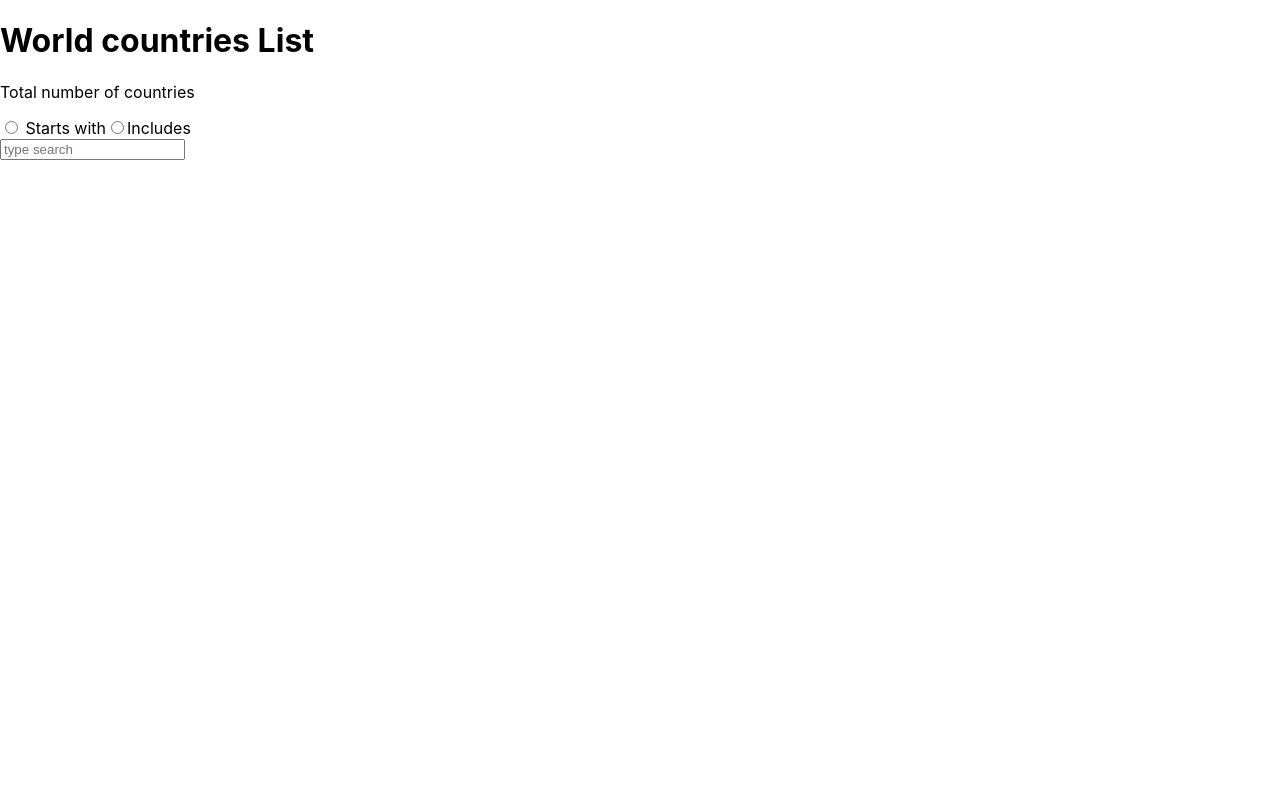
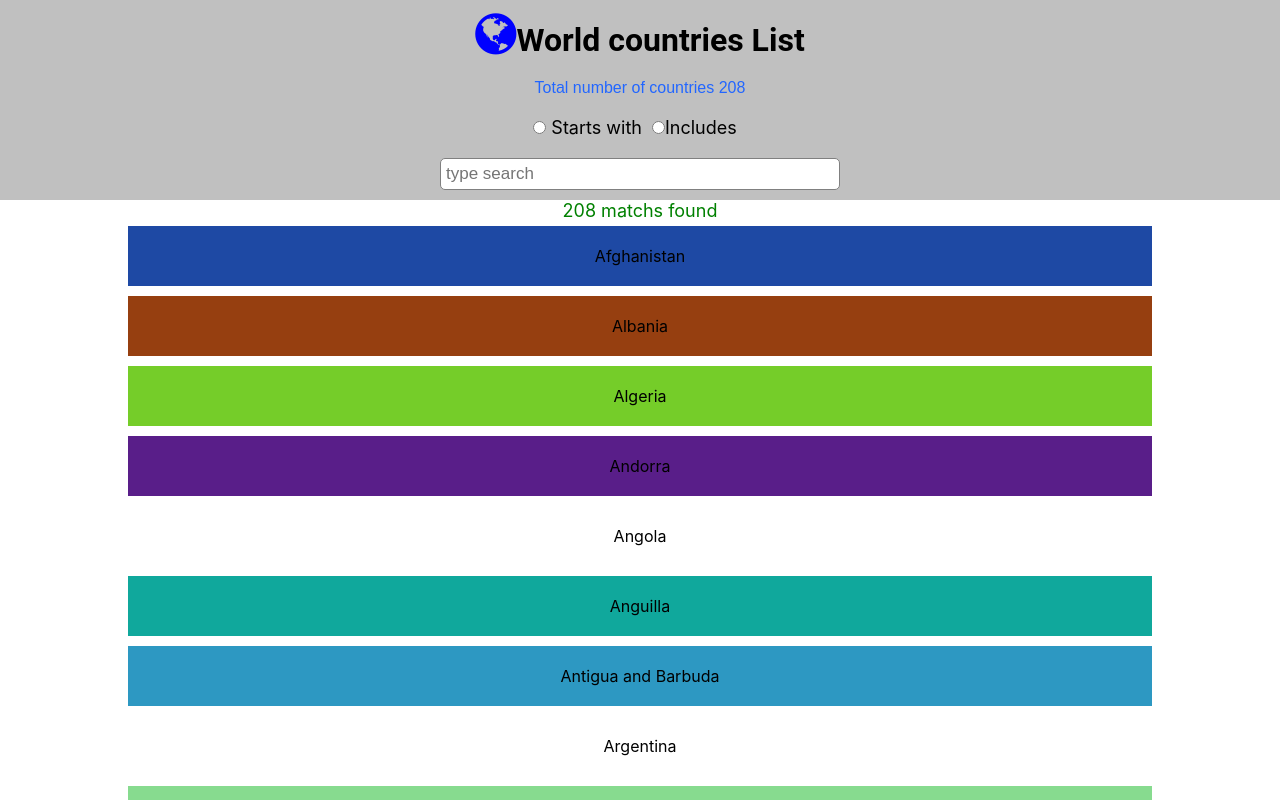
Before and after one commit to birukyemane/countriesList-react, a React (Create React App) app: page / in a window 1280 px wide. Shown: the top 800 px of the page. Built offline with nearby package versions, Linux system fonts and the light colour scheme; the HTML template or start-up script is replaced by a standard one.

Commit message:
implemented using only one class component

```diff
--- a/package.json
+++ b/package.json
@@ -8,7 +8,7 @@
     "react-scripts": "2.0.5"
   },
   "scripts": {
-    "start": "PORT=3006 react-scripts start",
+    "start": "PORT=3000 react-scripts start",
     "build": "react-scripts build",
     "test": "react-scripts test",
     "eject": "react-scripts eject"
--- a/public/index.html
+++ b/public/index.html
@@ -4,6 +4,8 @@
     <meta charset="utf-8">
     <meta name="viewport" content="width=device-width, initial-scale=1, shrink-to-fit=no">
     <meta name="theme-color" content="#000000">
+    <link rel="stylesheet" href="https://cdnjs.cloudflare.com/ajax/libs/font-awesome/4.7.0/css/font-awesome.css">
+
     <!--
       manifest.json provides metadata used when your web app is added to the
       homescreen on Android. See https://developers.google.com/web/fundamentals/web-app-manifest/
--- a/src/App.css
+++ b/src/App.css
@@ -1,32 +1,85 @@
-.App {
+* {
+  box-sizing: border-box;
+  padding: 0;
+  margin:0;
+}
+
+div {
   text-align: center;
 }
 
-.App-logo {
-  animation: App-logo-spin infinite 20s linear;
-  height: 40vmin;
+header {
+  background-color: Silver;
+  width: 100%;
 }
 
-.App-header {
-  background-color: #282c34;
-  min-height: 100vh;
+.flex-container {
   display: flex;
   flex-direction: column;
   align-items: center;
-  justify-content: center;
-  font-size: calc(10px + 2vmin);
-  color: white;
+  justify-content: space-between;
 }
 
-.App-link {
-  color: #61dafb;
+.flex-items {
+  margin: 10px;
 }
 
-@keyframes App-logo-spin {
-  from {
-    transform: rotate(0deg);
-  }
-  to {
-    transform: rotate(360deg);
-  }
+i {
+  color: blue;
 }
+
+h1{
+  font-family: 'Roboto', sans-serif;
+  display: inline-block;
+}
+
+hr {
+  color: black;
+}
+
+#noOfCountries{
+  font-family: 'Libre Franklin', sans-serif;
+  font-size: 16px;
+  color: #2266ff;
+}
+
+label {
+  font-size: 18px;
+  margin-right: 10px;
+}
+
+input[type = "text"] {
+  font-family: 'Libre Franklin', sans-serif;
+  font-size: 17px;
+  padding : 5px;
+  width: 400px;
+  color: gray;
+  border:1px solid gray ;
+  border-radius: 5px;
+}
+
+#container {
+
+}
+
+#countryInfo{
+ padding: 20px;
+ margin: 5px 0 5px 0;
+ text-align: center;
+ width: 80%;
+}
+
+.initialMessage {
+  color: green;
+  font-size: 20px;
+}
+
+.found {
+  color: green;
+  font-size: 18px;
+}
+
+.not-found {
+  color: red;
+  font-size: 18px;
+}
--- a/src/App.js
+++ b/src/App.js
@@ -1,29 +1,92 @@
 import React, { Component } from 'react';
 import './App.css';
+import './components/Country.js';
+
+const Countries= ["Afghanistan","Albania","Algeria","Andorra","Angola","Anguilla","Antigua and Barbuda","Argentina","Armenia","Aruba","Australia","Austria","Azerbaijan","Bahamas"
+	,"Bahrain","Bangladesh","Barbados","Belarus","Belgium","Belize","Benin","Bermuda","Bhutan","Bolivia","Bosnia and Herzegovina","Botswana","Brazil","British Virgin Islands"
+	,"Brunei","Bulgaria","Burkina Faso","Burundi","Cambodia","Cameroon","Canada","Cape Verde","Cayman Islands","Chad","Chile","China","Colombia","Congo","Cook Islands","Costa Rica"
+	,"Cote D Ivoire","Croatia","Cruise Ship","Cuba","Cyprus","Czech Republic","Denmark","Djibouti","Dominica","Dominican Republic","Ecuador","Egypt","El Salvador","Equatorial Guinea"
+	,"Estonia","Ethiopia","Falkland Islands","Faroe Islands","Fiji","Finland","France","French Polynesia","French West Indies","Gabon","Gambia","Georgia","Germany","Ghana"
+	,"Gibraltar","Greece","Greenland","Grenada","Guam","Guatemala","Guernsey","Guinea","Guinea Bissau","Guyana","Haiti","Honduras","Hong Kong","Hungary","Iceland","India"
+	,"Indonesia","Iran","Iraq","Ireland","Isle of Man","Israel","Italy","Jamaica","Japan","Jersey","Jordan","Kazakhstan","Kenya","Kuwait","Kyrgyz Republic","Laos","Latvia"
+	,"Lebanon","Lesotho","Liberia","Libya","Liechtenstein","Lithuania","Luxembourg","Macau","Macedonia","Madagascar","Malawi","Malaysia","Maldives","Mali","Malta","Mauritania"
+	,"Mauritius","Mexico","Moldova","Monaco","Mongolia","Montenegro","Montserrat","Morocco","Mozambique","Namibia","Nepal","Netherlands","Netherlands Antilles","New Caledonia"
+	,"New Zealand","Nicaragua","Niger","Nigeria","Norway","Oman","Pakistan","Palestine","Panama","Papua New Guinea","Paraguay","Peru","Philippines","Poland","Portugal"
+	,"Puerto Rico","Qatar","Reunion","Romania","Russia","Rwanda","Saint Pierre and Miquelon","Samoa","San Marino","Satellite","Saudi Arabia","Senegal","Serbia","Seychelles"
+	,"Sierra Leone","Singapore","Slovakia","Slovenia","South Africa","South Korea","Spain","Sri Lanka","St Kitts and Nevis","St Lucia","St Vincent","St. Lucia","Sudan"
+	,"Suriname","Swaziland","Sweden","Switzerland","Syria","Taiwan","Tajikistan","Tanzania","Thailand","Timor L'Este","Togo","Tonga","Trinidad and Tobago","Tunisia"
+	,"Turkey","Turkmenistan","Turks and Caicos","Uganda","Ukraine","United Arab Emirates","United Kingdom","United States","United States Minor Outlying Islands","Uruguay"
+  ,"Uzbekistan","Venezuela","Vietnam","Virgin Islands (US)","Yemen","Zambia","Zimbabwe"];
 
 class App extends Component {
+  state = {
+    searchKey: "",
+    reslut: Countries,
+    startWith: false,
+    includes: false,
+  }
+
+  searchEventHandler = (e) => {
+    this.setState({searchKey: e.target.value});
+  }
+
+  startWithEventHandler = (e) => {
+    this.setState({startWith: true,includes:false});
+  }
+
+  includesEventHandler = (e) => {
+    this.setState({startsWith: false,includes: true})
+  }
+
+  startsWith = (keyWord) => { // search countries that start with the input search key word
+		return Countries.filter(e => e.toLowerCase().startsWith(keyWord.toLowerCase()));
+	}
+
+	containsWord = (keyWord) => { // search countries that includes the search key word
+		return Countries.filter(e => e.toLowerCase().includes(keyWord.toLowerCase()));
+  }
+
+  randomHexaColor = () =>{
+    let randomNum = Math.floor(Math.random()* 10000000);
+    return (`#${randomNum.toString(16)}`);
+  }
+
   render() {
+    let result = this.state.reslut;
+    let key = this.state.searchKey;
+    if(this.state.startWith) {
+      result = this.startsWith(key);
+    }
+
+    if(this.state.includes){
+      result = this.containsWord(key);
+    }
+   let  numOfResults = (result.length >1 ? `${result.length} matchs found` : `${(result.length==1?"1 match found":"No matches found")}`);
+   let resultsFoundClass = (result.length >= 1? "found":"not-found");
+
     return (
-      <div>
+      <div className="flex-container">
         <header className="flex-container">
-
           <div className="flex-items">
               <i className="fa fa-globe fa-3x"></i>
               <h1>World countries List</h1>
           </div>
-          <p id="noOfCountries"  className="flex-items">Total number of countries </p>
+          <p id="noOfCountries"  className="flex-items">Total number of countries {Countries.length}</p>
           <div className="flex-items">
-                  <input id="startWord" type="radio" name="wordPositon" value="startWord"/>
-                  <label for="starWord"> Starts with</label>
-                  <input id="anyWord" type="radio" name="wordPositon" value="anyWord"/>
-                  <label for="anyWord">Includes</label>
+            <input  onChange={this.startWithEventHandler} id="startWord" type="radio" name="wordPositon" value="startWord"/>
+            <label htmlFor="starWord"> Starts with</label>
+            <input onChange={this.includesEventHandler} id="anyWord" type="radio" name="wordPositon" value="anyWord"/>
+            <label htmlFor="anyWord">Includes</label>
           </div>
-
-          <input id="searchInput" type="text"  placeholder="type search" class="flex-items"/>
-
+          <input onChange={this.searchEventHandler} id="searchInput" type="text"  placeholder="type search" className="flex-items"/>
           <div/>
-
-      </header>
+        </header>
+        <div>
+          <p className = {resultsFoundClass}>{numOfResults}</p>
+        </div>
+        {result.map((country,index)=>{
+           return <div id="countryInfo" class="flex-items" key={index} style={{background:this.randomHexaColor()}}> {country}</div>
+        })}
       </div>
     );
   }
--- /dev/null
+++ b/src/components/Country.js
@@ -0,0 +1,7 @@
+import React from 'react';
+
+const Country = (props) => {
+    return <div key={props.index}>{props.country}</div>
+}
+
+export default Country;
```
Also changed, not shown: 1 other file (tests, documents, lock files or other folders).
